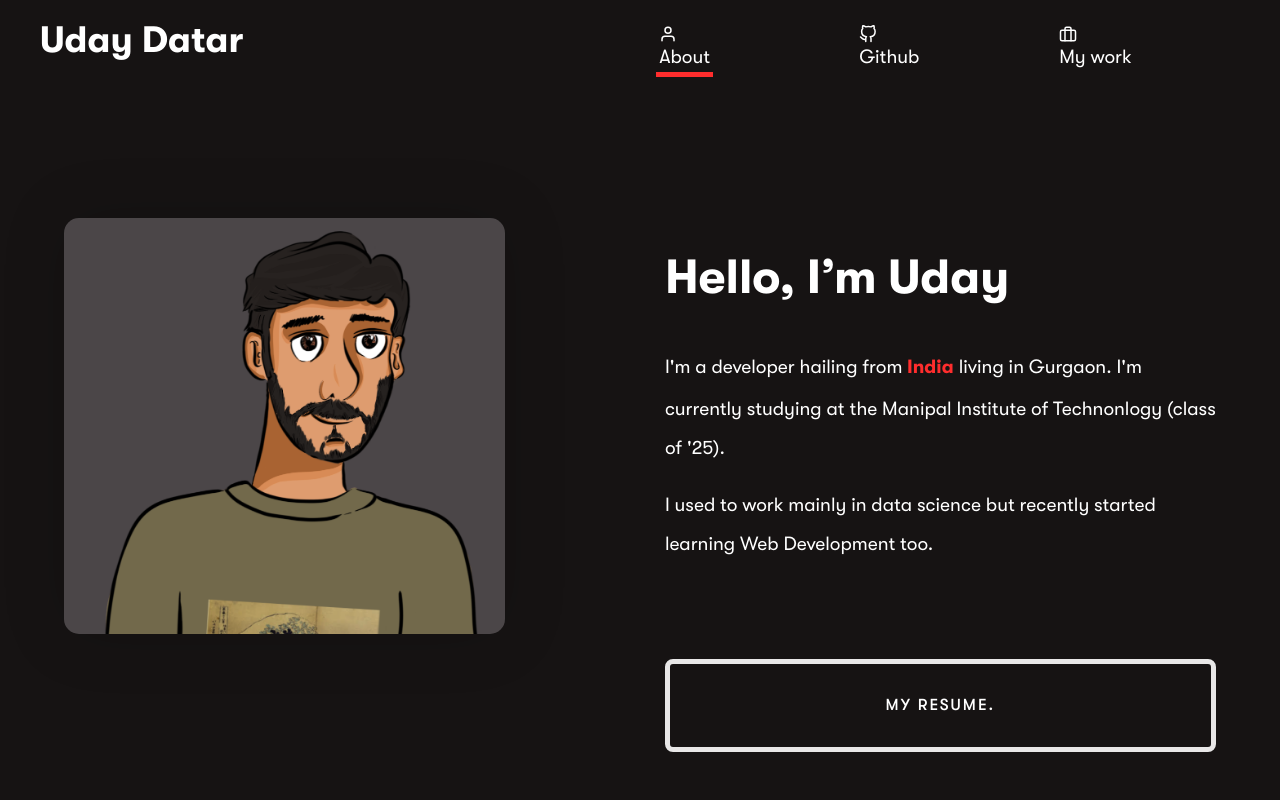
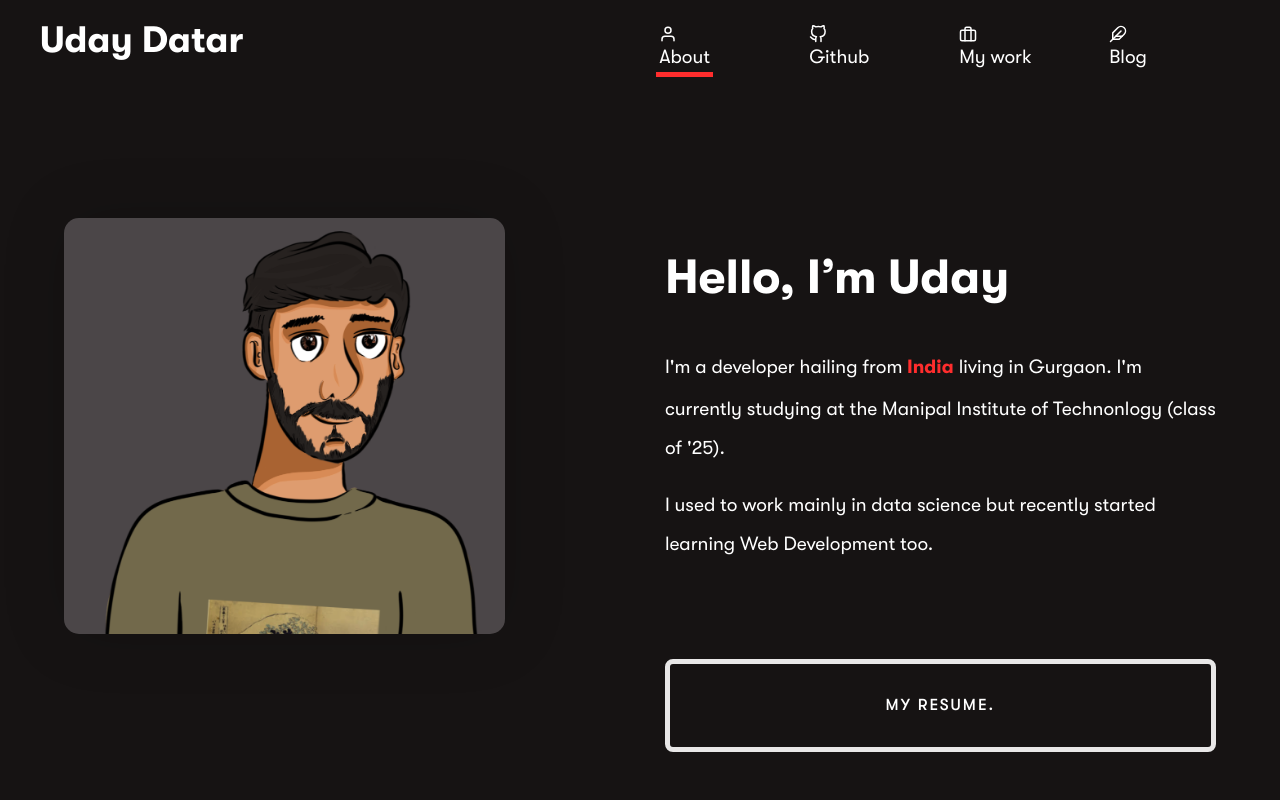
Before and after one commit to udaydatar7/portfolio-website, a Gatsby site: page / in a window 1280 px wide. Shown: the top 800 px of the page. Built offline with nearby package versions, Linux system fonts and the light colour scheme; Gatsby itself is replaced by a stand-in of ours.

Commit message:
nothing.

```diff
--- a/src/components/layout/navbar/index.jsx
+++ b/src/components/layout/navbar/index.jsx
@@ -1,7 +1,7 @@
 import React from "react"
 import { Link } from "gatsby"
 import PropTypes from "prop-types"
-import { User, Briefcase, GitHub } from 'react-feather'
+import { User, Briefcase, Feather, GitHub } from 'react-feather'
 
 import {NavbarElement, NavbarList, NavbarLogo} from './style'
 import { SiteTitle } from "../../../data/data"
@@ -22,7 +22,7 @@ const Navbar = ({ siteTitle }) => (
               <li><Link to="/" className="lined-link" activeClassName="active"> <User /> <span> About </span> </Link></li>
               <li><Link to="/repositories" className="lined-link" activeClassName="active"> <GitHub /> <span> Github </span> </Link></li>
               <li><Link to="/works" className="lined-link" activeClassName="active"> <Briefcase /> <span> My work </span> </Link></li>
-              {/* <li><Link to="/blog" className="lined-link" activeClassName="active"> <Feather /> <span> Music and Photography</span> </Link></li> */}
+              <li><Link to="/blog" className="lined-link" activeClassName="active"> <Feather /> <span> Blog</span> </Link></li>
             </NavbarList>
           </div>
       </NavbarElement>
--- a/src/components/layout/navbar/style.js
+++ b/src/components/layout/navbar/style.js
@@ -26,7 +26,7 @@ export const NavbarElement = styled.div`
 export const NavbarList = styled.ul`
   padding-left: 0;
   display: grid;
-  grid-template-columns: repeat(3, 1fr);
+  grid-template-columns: repeat(4, 1fr);
   list-style: none;
   > li a {
     font-size: 1.2rem;
```
